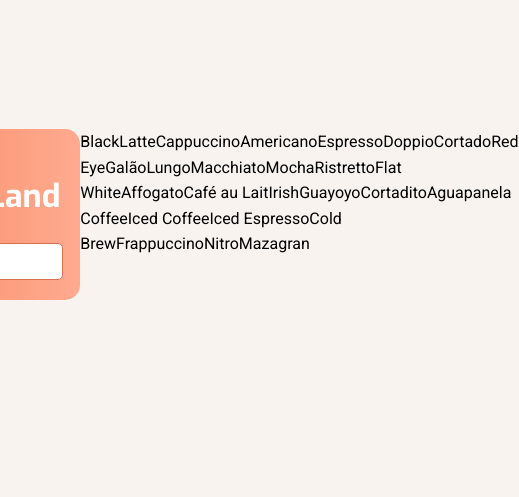
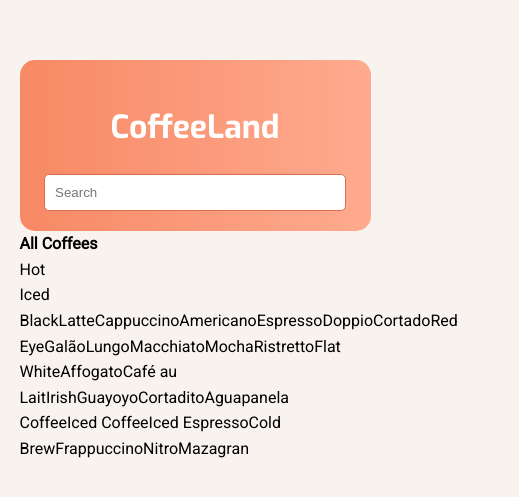
Before and after one commit to idnzozkan/coffee-land, a React (Create React App) app: page / in a window 390 px wide. Shown: the part 169-666 px from the top of the page, 519 px wide, since content can reach past the window. Built offline with nearby package versions, Linux system fonts and the light colour scheme.

Commit message:
Make layout responsive and update styles

```diff
--- a/src/app/layout/Layout.jsx
+++ b/src/app/layout/Layout.jsx
@@ -2,12 +2,19 @@ import React from "react"
 import styled from "styled-components"
 
 const Layout = ({ children }) => {
-  return <Container>{children}</Container>
+  return <LayoutContainer>{children}</LayoutContainer>
 }
 
-const Container = styled.div`
+const LayoutContainer = styled.div`
   display: flex;
   justify-content: center;
+  margin: 5rem auto;
+  max-width: 90vw;
+  min-height: 90vh;
+
+  @media (max-width: 960px) {
+    flex-direction: column;
+  }
 `
 
 export default Layout
```
